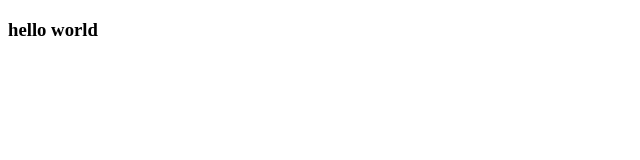
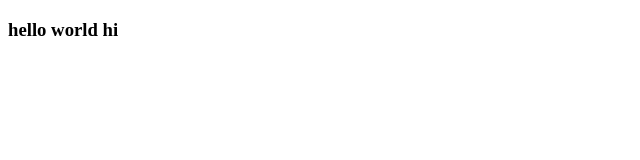
Before and after one commit to Saching24/angular-ci-cd-example, an Angular app: page / in a window 1280 px wide. Shown: the top 160 px of the page, without its empty margins (0-640 px from the left). Built offline with nearby package versions, Linux system fonts and the light colour scheme.

Commit message:
code commit

```diff
--- a/src/app/app.component.html
+++ b/src/app/app.component.html
@@ -1 +1 @@
-<h3>hello world</h3>
+<h3>hello world hi</h3>
```
